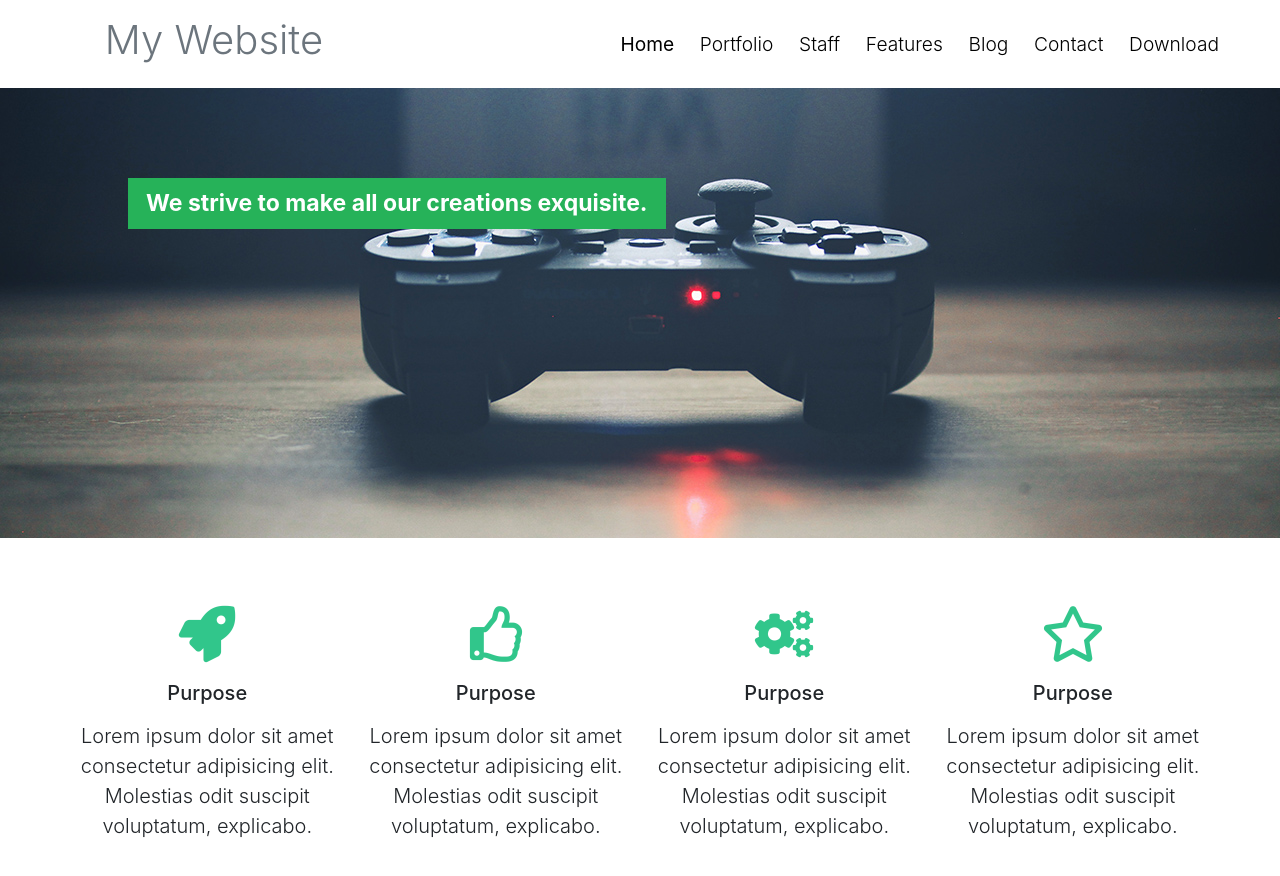
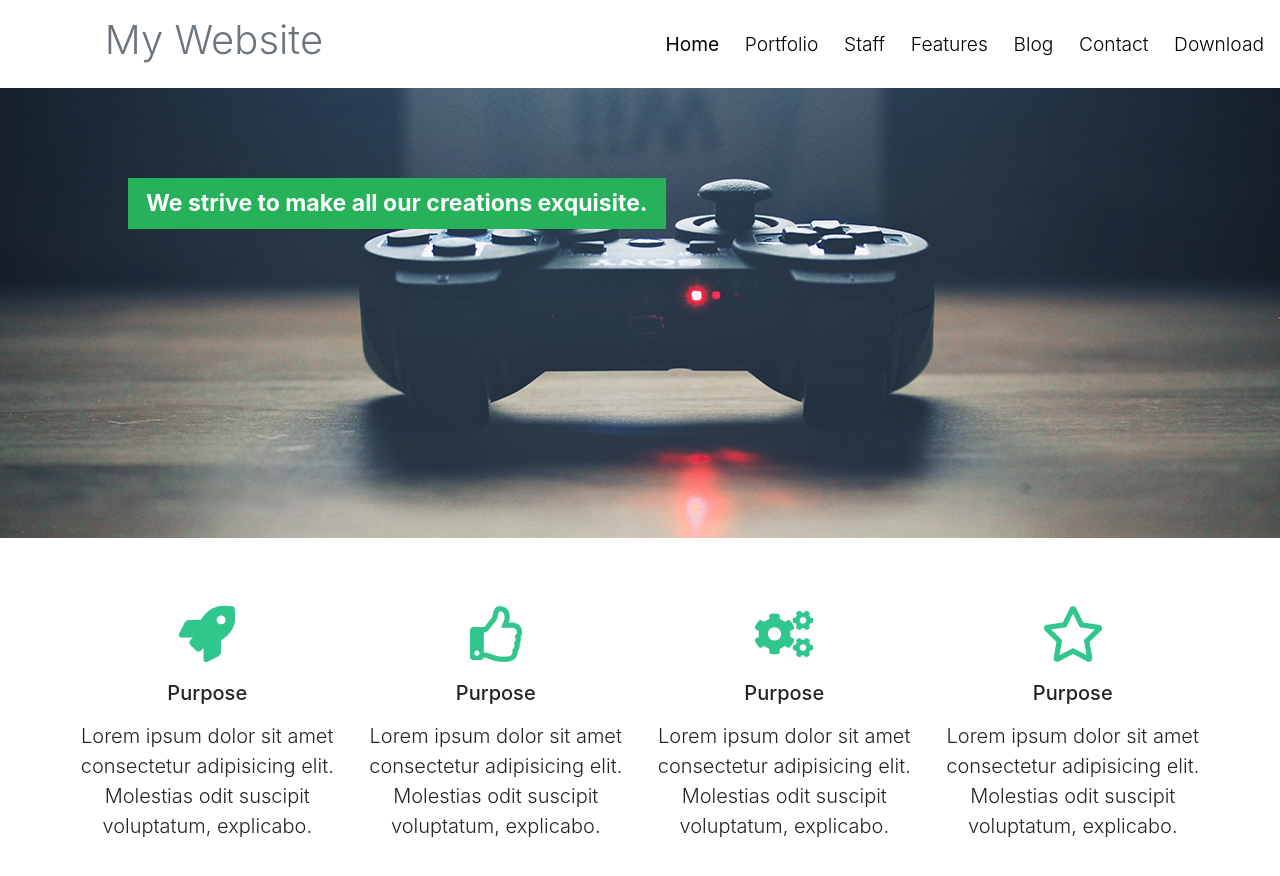
Before and after one commit to Toni-Suta/Assignment---Creating-Layout-with-Bootstrap, a plain HTML site: page index.html in a window 1280 px wide. Shown: the top 876 px of the page. Drawn offline with Linux system fonts and the light colour scheme.

Commit message:
Deleted links padding

```diff
--- a/css/style.css
+++ b/css/style.css
@@ -19,7 +19,7 @@ header a:hover {
 }
 
 #links {
-  padding-right: 60px;
+  /*padding-right: 60px;*/
 }
 
 #menu-png {
```
